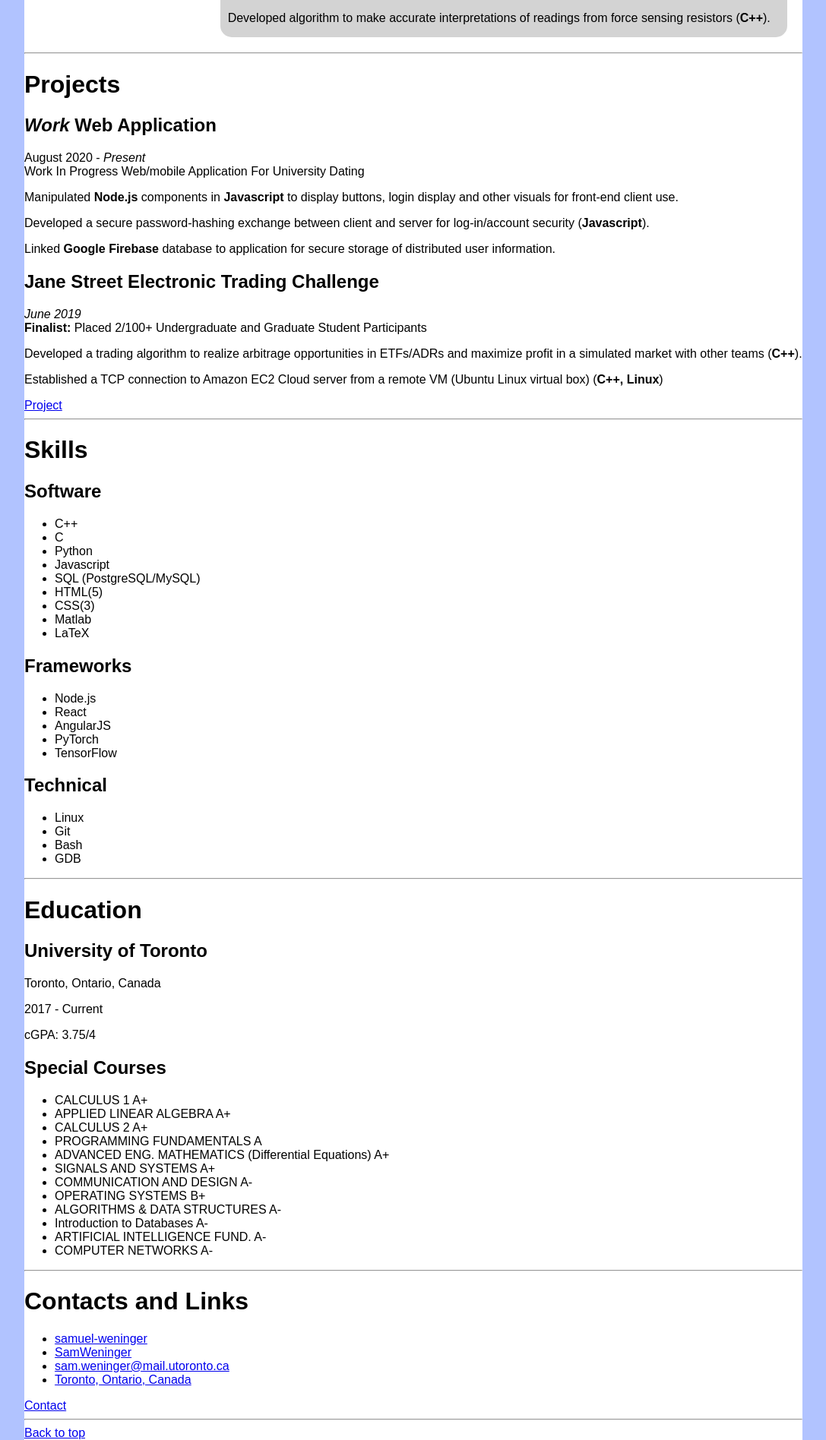
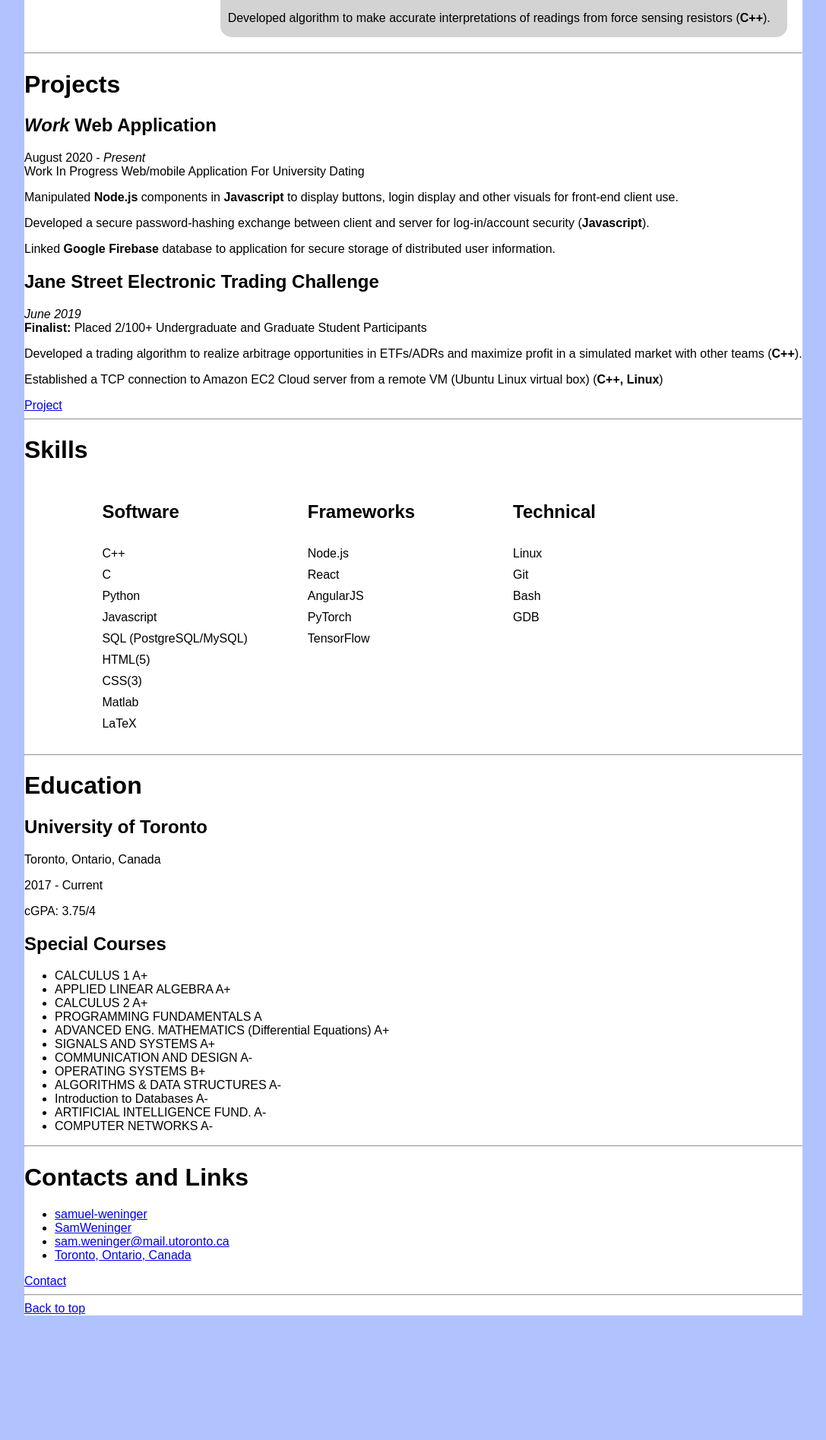
Before and after one commit to SamWeninger/SamWeninger.github.io, a Jekyll site: the page html/index.html, which Jekyll copies as it is, in a window 1280 px wide. Shown: the part 1607-3503 px from the top of the page at 76% size, without its empty margins (96-1183 px from the left). Built offline with Jekyll 4.4.1, drawn with Linux system fonts in a browser that asks for light colours; after the commit the page ends 3339 px from its top, so only the background shows below that; grey boxes are pictures that could not be loaded.

Commit message:
styled skills a bit

```diff
--- a/css/main.css
+++ b/css/main.css
@@ -108,3 +108,34 @@ body{
     margin-left: 2%;
     /* float: left; */
 }
+
+/* SKILLS */
+.skills_wrapper{
+    display: flex;
+    width: 80%;
+    margin: 1% auto;
+    line-height: 1.75;
+}
+
+.skills.software{
+    width: 33%;
+}
+
+.skills.frameworks{
+    width: 33%;
+
+}
+
+.skills.technical{
+    width: 33%;
+
+}
+
+.skills ul{
+    list-style-type: none;
+    padding-left: 0;
+}
+
+.skills li:hover{
+    background-color: lightblue;
+}
--- a/html/index.html
+++ b/html/index.html
@@ -192,7 +192,10 @@
 			<!-- SKILLS PAGE -->
 			<div id="skills">
 				<h1>Skills</h1>
+
+				<div class="skills_wrapper">
 					<div class="skills software">
+
 						<h2>Software</h2>
 						<ul>
 							<!-- C++/C, Python, Javascript, SQL (PostgreSQL/MySQL) , HTML, CSS, Matlab, LaTeX -->
@@ -232,6 +235,8 @@
 
 						</ul>
 					</div>
+				</div>
+
 
 				<!-- <div class="skills">
 					algos/oop etc.?
```
Lines whose indentation alone changed are shown as unchanged.
